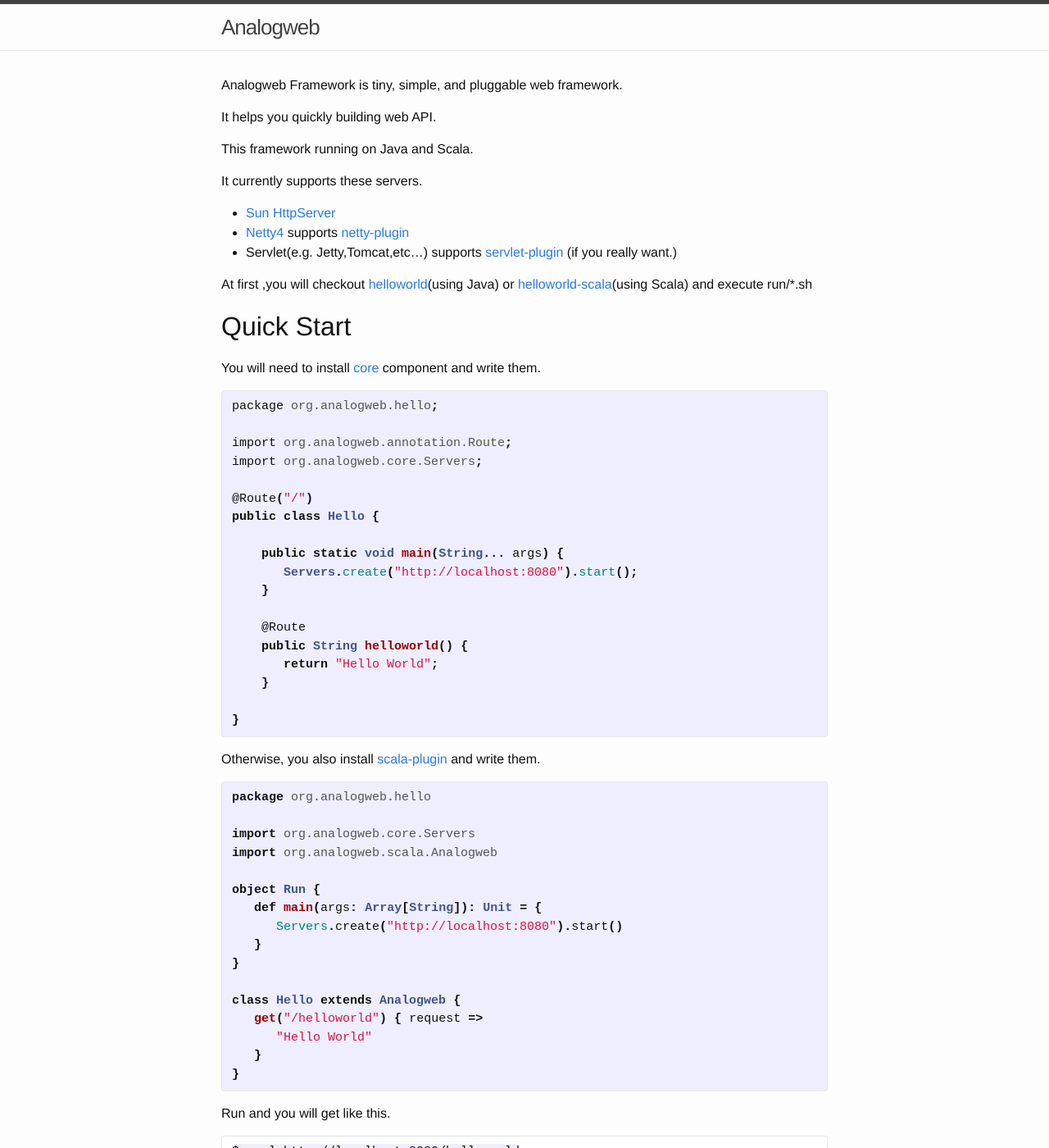
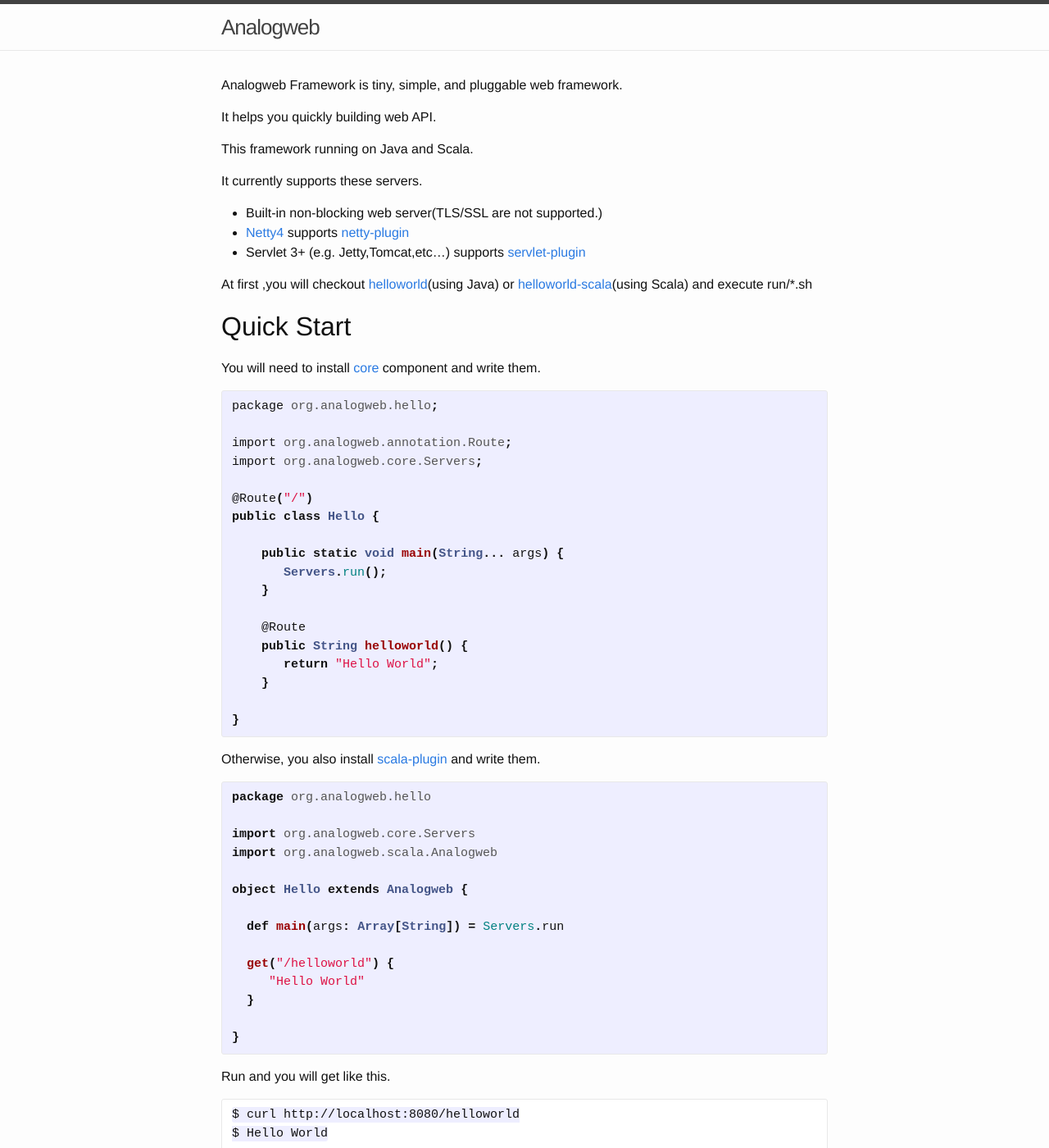
Before and after one commit to analogweb/analogweb.github.io, a Jekyll site: the page built from index.md, in a window 1280 px wide and 1400 px high. Shown: the whole window at 82% size. Built offline with Jekyll 4.4.1, drawn with Linux system fonts in a browser that asks for light colours.

Commit message:
Update Quick Start.

```diff
--- a/_includes/contents.md
+++ b/_includes/contents.md
@@ -6,9 +6,9 @@
 
 It currently supports these servers.
 
-* [Sun HttpServer](http://docs.oracle.com/javase/7/docs/jre/api/net/httpserver/spec/com/sun/net/httpserver/package-summary.html)
+* Built-in non-blocking web server(TLS/SSL are not supported.)
 * [Netty4](http://netty.io) supports [netty-plugin](https://github.com/analogweb/netty-plugin)
-* Servlet(e.g. Jetty,Tomcat,etc...) supports [servlet-plugin](https:github.com/analogweb/servlet-plugin) (if you really want.)
+* Servlet 3+ (e.g. Jetty,Tomcat,etc...) supports [servlet-plugin](https:github.com/analogweb/servlet-plugin)
 
 At first ,you will checkout [helloworld](https://github.com/analogweb/helloworld)(using Java) or [helloworld-scala](https://github.com/analogweb/helloworld-scala)(using Scala) and execute run/\*.sh
 
@@ -25,7 +25,7 @@
 public class Hello {
 
     public static void main(String... args) {
-       Servers.create("http://localhost:8080").start();
+       Servers.run();
     }
 
     @Route
@@ -44,16 +44,14 @@
 import org.analogweb.core.Servers
 import org.analogweb.scala.Analogweb
 
-object Run {
-   def main(args: Array[String]): Unit = {
-      Servers.create("http://localhost:8080").start()
-   }
-}
+object Hello extends Analogweb {
 
-class Hello extends Analogweb {
-   get("/helloworld") { request =>
-      "Hello World"
-   }
+  def main(args: Array[String]) = Servers.run
+
+  get("/helloworld") {
+     "Hello World"
+  }
+
 }
 {% endhighlight %}
 
```
